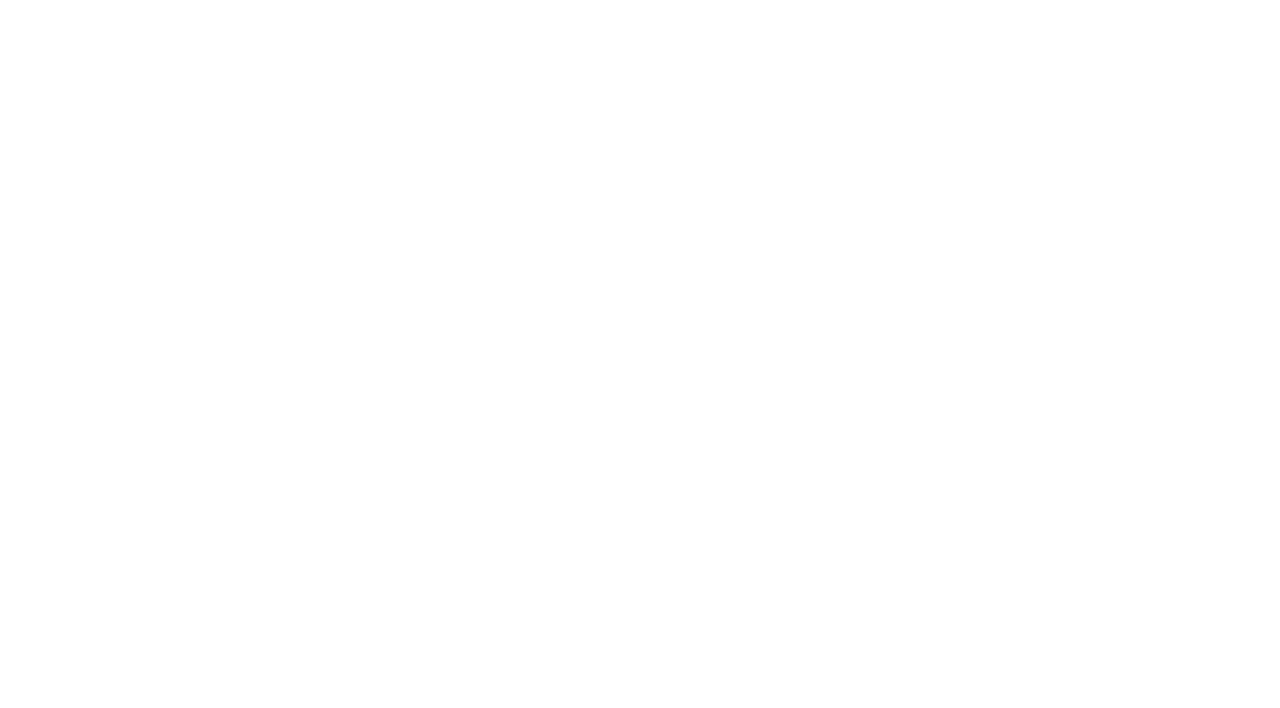
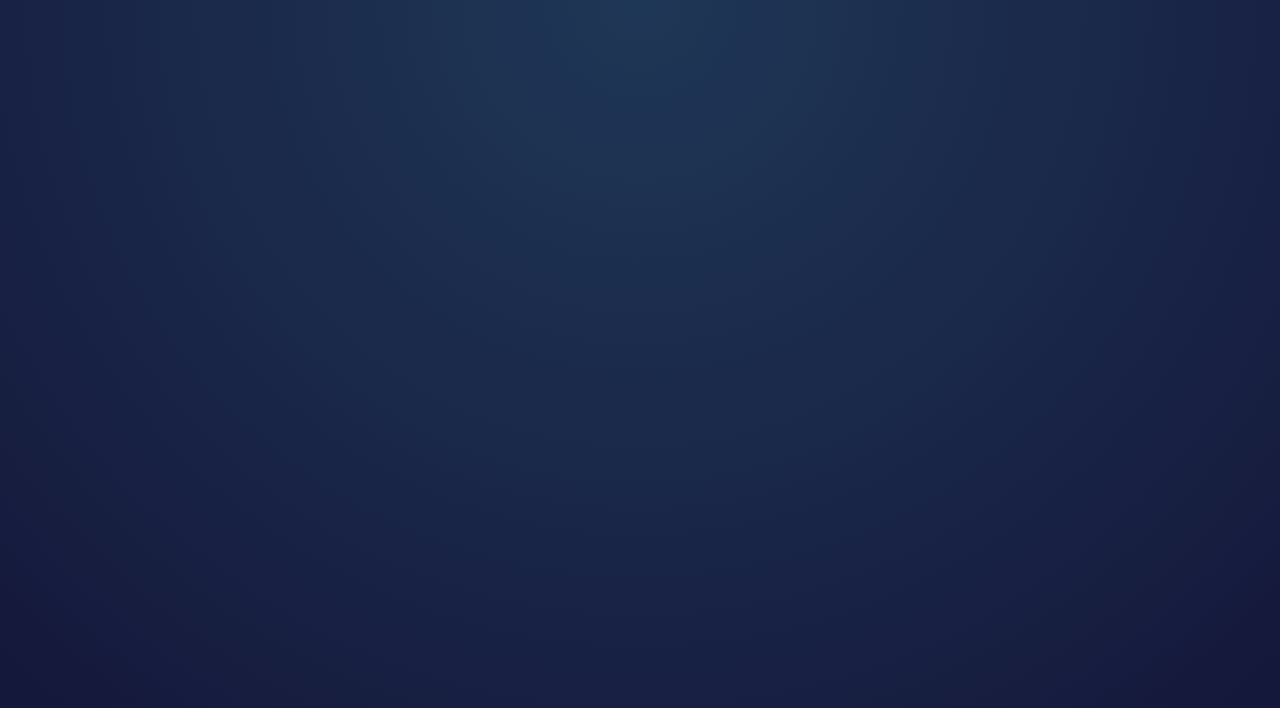
Before and after one commit to M8Eggman/React-Rock-Paper, a React (Vite) app: page / in a window 1280 px wide. Shown: the top 708 px of the page. Built offline with nearby package versions, Linux system fonts and the light colour scheme.

Commit message:
style body

```diff
--- a/src/App.css
+++ b/src/App.css
@@ -0,0 +1,7 @@
+@import url("https://fonts.googleapis.com/css2?family=Barlow+Semi+Condensed:ital,wght@0,100;0,200;0,300;0,400;0,500;0,600;0,700;0,800;0,900;1,100;1,200;1,300;1,400;1,500;1,600;1,700;1,800;1,900&display=swap");
+body {
+  margin: 0;
+  background-image: radial-gradient(circle at top, hsl(214, 47%, 23%), hsl(237, 49%, 15%));
+  font-family: "Barlow Semi Condensed", sans-serif;
+  min-height: 100vh;
+}
```
